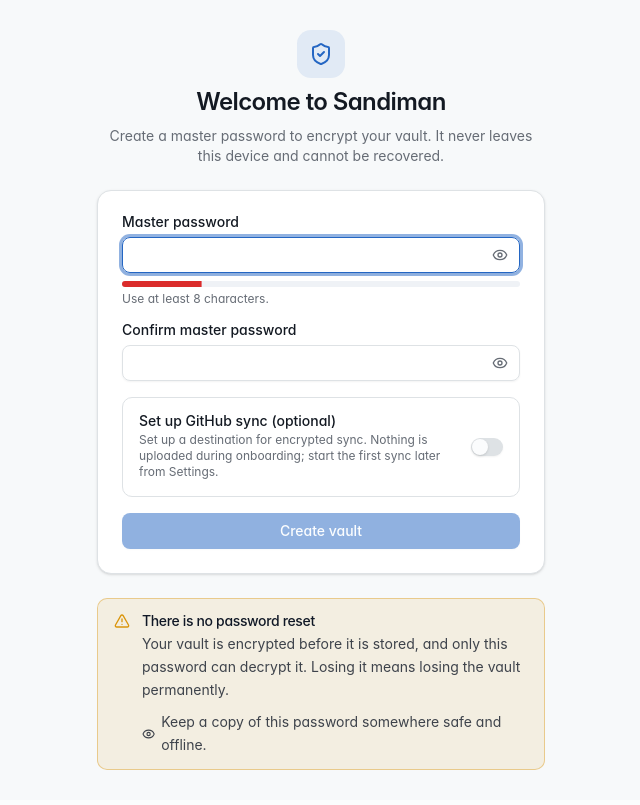
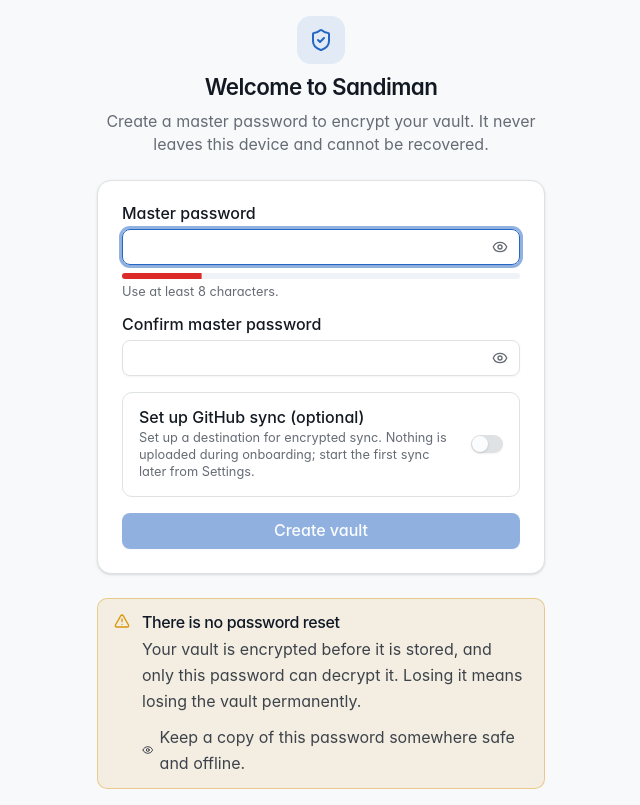
Before and after one commit to juldhais/Sandiman, a React (Vite) app: page / in a window 1280 px wide. Shown: the whole page, without its empty margins (319-959 px from the left). Built offline with nearby package versions, Linux system fonts and the light colour scheme.

Commit message:
UI revamp

```diff
--- a/src/components/notes/MilkdownMarkdownEditor.tsx
+++ b/src/components/notes/MilkdownMarkdownEditor.tsx
@@ -74,7 +74,7 @@ export function MilkdownMarkdownEditor({
           value={value}
           onChange={(event) => onChange(event.target.value)}
           rows={20}
-          className="min-h-[55dvh] resize-y font-mono text-base"
+          className="min-h-[55dvh] resize-y font-mono text-[1rem] leading-6"
           spellCheck
         />
       </div>
--- a/src/components/notes/NoteFolderTree.tsx
+++ b/src/components/notes/NoteFolderTree.tsx
@@ -72,7 +72,7 @@ export function NoteFolderTree({
           >
             <Folder className="size-4 shrink-0" />
             <span className="truncate">{folder.name}</span>
-            <span className="text-muted-foreground text-[10px]">{countIn(folder.id)}</span>
+            <span className="text-muted-foreground text-[11px]">{countIn(folder.id)}</span>
           </button>
           <Button disabled={disabled} size="icon-sm" variant="ghost" className="size-6 opacity-100 md:opacity-0 group-hover:opacity-100 focus-visible:opacity-100" aria-label={`Add subfolder to ${folder.name}`} onClick={() => createFolder(folder.id)}>
             <FolderPlus />
@@ -144,7 +144,7 @@ function FolderChoice({
       <span className="size-6 shrink-0" aria-hidden="true" />
       <Folder className="size-4 shrink-0" />
       <span>{label}</span>
-      <span className="text-muted-foreground text-[10px]">{count}</span>
+      <span className="text-muted-foreground text-[12px]">{count}</span>
     </button>
   )
 }
--- a/src/components/shell/Sidebar.tsx
+++ b/src/components/shell/Sidebar.tsx
@@ -153,7 +153,7 @@ export function Sidebar({
               <NavItem icon={<CalendarClock />} label="Expiring" count={attention} emphasis={attention > 0} active={activeVaultView?.kind === 'expiring'} onClick={() => changeVaultView({ kind: 'expiring' })} />
               <NavItem icon={<Tags />} label="Tags" count={tags.length} active={activeVaultView?.kind === 'tags'} onClick={() => changeVaultView({ kind: 'tags' })} />
               {templatesWithItems.length || items.some((item) => !item.templateId) ? (
-                <li className="text-muted-foreground px-2 pt-2 pb-1 text-[11px] font-medium tracking-wide uppercase">Templates</li>
+                <li className="text-muted-foreground px-2 pt-2 pb-1 text-[13px] font-medium tracking-wide uppercase">Templates</li>
               ) : null}
               {templatesWithItems.map((template) => (
                 <NavItem
--- a/src/components/vault/ItemDetail.tsx
+++ b/src/components/vault/ItemDetail.tsx
@@ -6,7 +6,7 @@
  * until revealed individually.
  */
 import { useMemo, useState } from 'react'
-import { Eye, EyeOff, ExternalLink, Pencil, Trash2 } from 'lucide-react'
+import { ArrowLeft, Eye, EyeOff, ExternalLink, Pencil, Trash2 } from 'lucide-react'
 import { populatedFields, resolveFields } from '@/storage/templateEngine'
 import type { ExpiryEntry } from '@/storage/expiry'
 import type { VaultItem, VaultTemplate } from '@/storage/types'
@@ -24,11 +24,12 @@ export interface ItemDetailProps {
   item: VaultItem
   template: VaultTemplate | null
   expiries: readonly ExpiryEntry[]
+  onBack: () => void
   onEdit: () => void
   onDelete: () => void
 }
 
-export function ItemDetail({ item, template, expiries, onEdit, onDelete }: ItemDetailProps) {
+export function ItemDetail({ item, template, expiries, onBack, onEdit, onDelete }: ItemDetailProps) {
   const settings = useVaultStore((state) => state.settings)
 
   // Field ids the user has chosen to reveal. Reset when switching items so a
@@ -67,6 +68,15 @@ export function ItemDetail({ item, template, expiries, onEdit, onDelete }: ItemD
   return (
     <div className="scrollbar-slim h-full overflow-y-auto">
       <header className="bg-card/50 sticky top-0 z-10 flex items-start gap-3 border-b px-5 py-4 backdrop-blur">
+        <Button
+          variant="ghost"
+          size="icon-sm"
+          className="-ml-2 md:hidden"
+          onClick={onBack}
+          aria-label="Back to items"
+        >
+          <ArrowLeft />
+        </Button>
         <span className="bg-primary/10 text-primary flex size-10 shrink-0 items-center justify-center rounded-xl">
           <TemplateIcon icon={template?.icon ?? 'Square'} className="size-5" />
         </span>
--- a/src/components/vault/ItemForm.tsx
+++ b/src/components/vault/ItemForm.tsx
@@ -278,7 +278,7 @@ export function ItemForm({ item, template, templates, open, onOpenChange }: Item
 
   return (
     <Dialog open={open} onOpenChange={onOpenChange}>
-      <DialogContent className="flex max-h-[90dvh] flex-col gap-0 overflow-hidden p-0 sm:max-w-2xl">
+      <DialogContent className="fixed inset-0 top-0 left-0 flex h-dvh max-h-dvh w-screen max-w-none translate-x-0 translate-y-0 flex-col gap-0 overflow-hidden rounded-none border-0 p-0 sm:max-w-none md:top-[50%] md:left-[50%] md:h-auto md:max-h-[90dvh] md:w-full md:max-w-2xl md:translate-x-[-50%] md:translate-y-[-50%] md:rounded-lg md:border">
         <DialogHeader className="shrink-0 border-b p-6 pb-4">
           <DialogTitle>{isNew ? 'Add item' : `Edit ${item!.title || 'item'}`}</DialogTitle>
           {isNew ? (
--- a/src/components/vault/VaultModule.tsx
+++ b/src/components/vault/VaultModule.tsx
@@ -143,7 +143,13 @@ export function VaultModule({
           </div>
         </div>
 
-        <div className="min-h-0">
+        <div
+          className={
+            selected && view.kind !== 'expiring'
+              ? 'bg-background fixed inset-0 z-40 h-dvh min-h-0 md:static md:z-auto md:h-full'
+              : 'min-h-0'
+          }
+        >
           {view.kind === 'expiring' ? (
             <ExpiryDashboard summary={expiry} onSelectItem={setSelectedId} />
           ) : selected ? (
@@ -152,14 +158,11 @@ export function VaultModule({
               item={selected}
               template={selected.templateId ? (templateById.get(selected.templateId) ?? null) : null}
               expiries={expiriesByItem.get(selected.id) ?? []}
+              onBack={() => setSelectedId(null)}
               onEdit={() => openEdit(selected)}
               onDelete={() => setPendingDelete(selected.id)}
             />
-          ) : (
-            <div className="text-muted-foreground flex h-full items-center justify-center p-8 text-center text-sm">
-              Select an item to see its details.
-            </div>
-          )}
+          ) : null}
         </div>
       </div>
 
--- a/src/index.css
+++ b/src/index.css
@@ -87,6 +87,34 @@
   --radius-md: calc(var(--radius) - 2px);
   --radius-lg: var(--radius);
   --radius-xl: calc(var(--radius) + 4px);
+
+  /* Enlarge interface typography without changing spacing or component sizes. */
+  --text-xs: 0.8rem;
+  --text-xs--line-height: 1.333333;
+  --text-sm: 1rem;
+  --text-sm--line-height: 1.428571;
+  --text-base: 1rem;
+  --text-base--line-height: 1.5;
+  --text-lg: 1.2rem;
+  --text-lg--line-height: 1.555556;
+  --text-xl: 1.3rem;
+  --text-xl--line-height: 1.4;
+  --text-2xl: 1.4rem;
+  --text-2xl--line-height: 1.333333;
+  --text-3xl: 2rem;
+  --text-3xl--line-height: 1.2;
+  --text-4xl: 2.5rem;
+  --text-4xl--line-height: 1.111111;
+  --text-5xl: 3rem;
+  --text-5xl--line-height: 1;
+  --text-6xl: 4rem;
+  --text-6xl--line-height: 1;
+  --text-7xl: 5rem;
+  --text-7xl--line-height: 1;
+  --text-8xl: 7rem;
+  --text-8xl--line-height: 1;
+  --text-9xl: 9rem;
+  --text-9xl--line-height: 1;
 
   --color-background: var(--background);
   --color-foreground: var(--foreground);
```
Also changed, not shown: src/components/settings/SettingsPanel.tsx (+27 -23 lines), src/components/sync/SyncPanel.tsx (+20 -3 lines).
